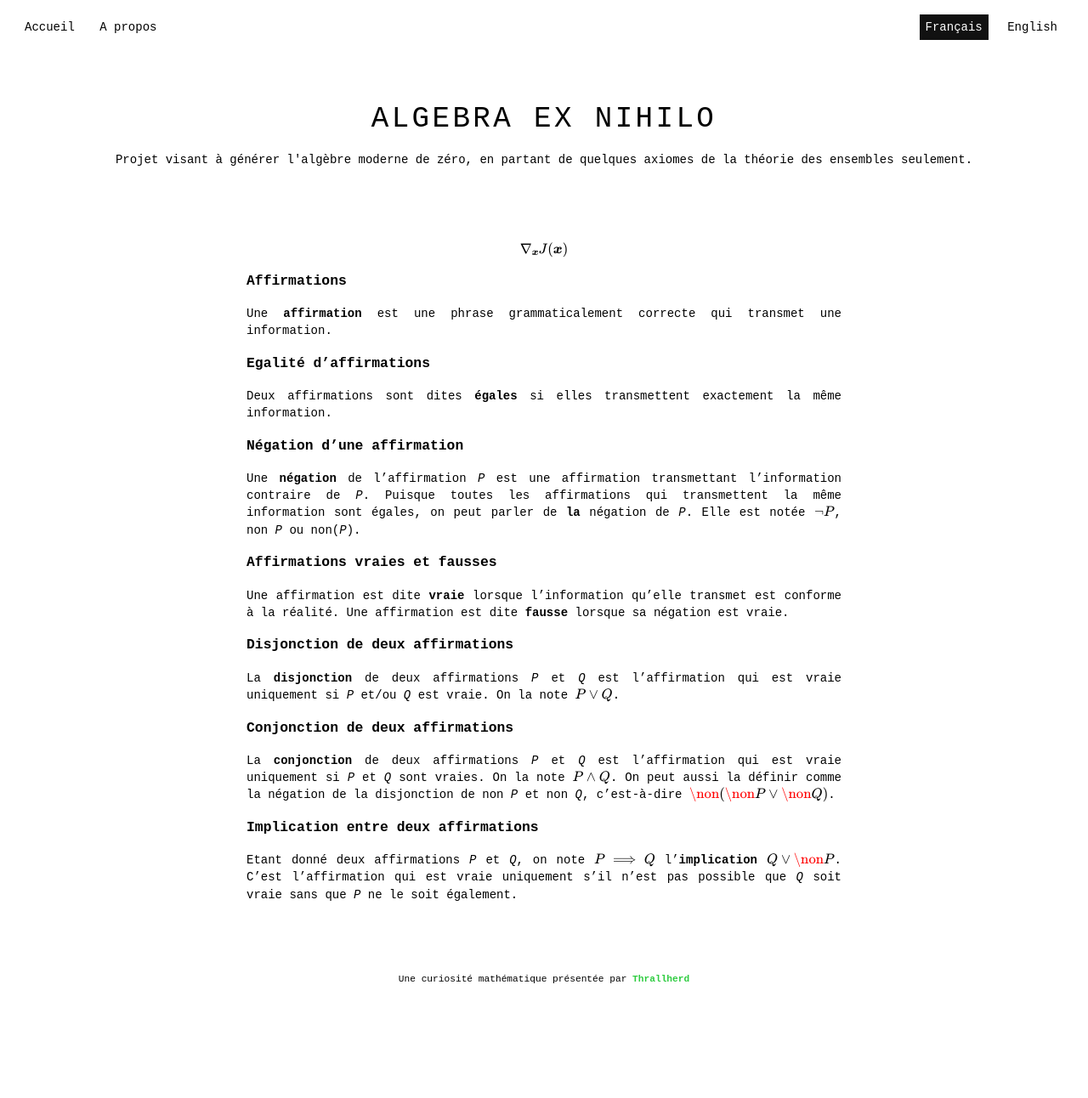
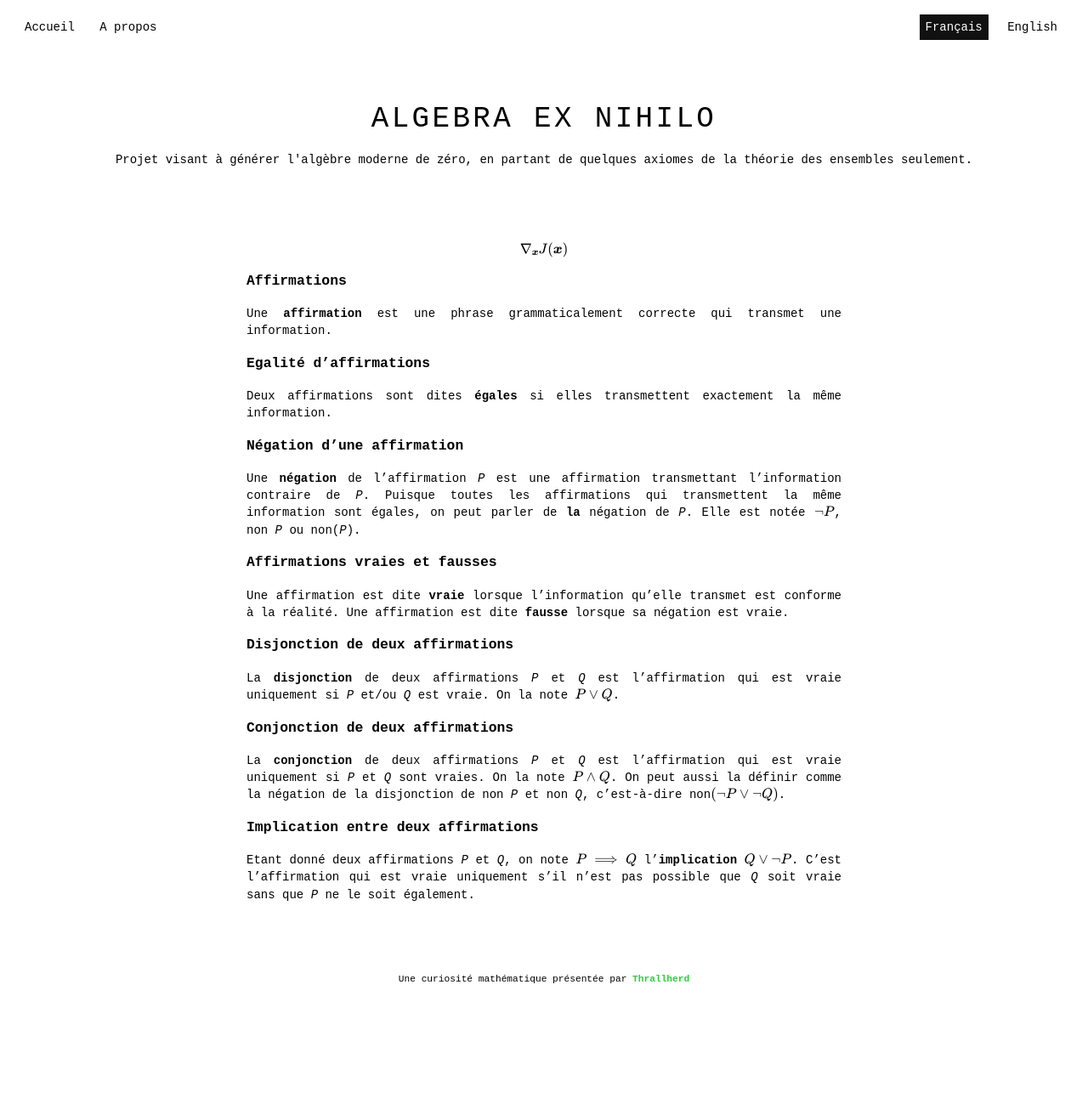
Before and after one commit to Thrallherd/AlgebraExNihilo, a Jekyll site: the page built from basic_def.md, in a window 1280 px wide. Shown: the whole page at 85% size. Built offline with Jekyll 4.4.1, drawn with Linux system fonts in a browser that asks for light colours; formulas are drawn with MathJax 3.

Commit message:
Update basic_def.md

```diff
--- a/basic_def.md
+++ b/basic_def.md
@@ -25,7 +25,7 @@ Une affirmation est dite **vraie** lorsque l'information qu'elle transmet est co
 La **disjonction** de deux affirmations _P_ et _Q_ est l'affirmation qui est vraie uniquement si _P_ et/ou _Q_ est vraie. On la note $$P \lor Q$$.
 
 ### Conjonction de deux affirmations
-La **conjonction** de deux affirmations _P_ et _Q_ est l'affirmation qui est vraie uniquement si _P_ et _Q_ sont vraies. On la note $$P \land Q$$. On peut aussi la définir comme la négation de la disjonction de non _P_ et non _Q_, c'est-à-dire $$\non (\non P \lor \non Q)$$.
+La **conjonction** de deux affirmations _P_ et _Q_ est l'affirmation qui est vraie uniquement si _P_ et _Q_ sont vraies. On la note $$P \land Q$$. On peut aussi la définir comme la négation de la disjonction de non _P_ et non _Q_, c'est-à-dire non$$(\neg P \lor \neg Q)$$.
 
 ### Implication entre deux affirmations
-Etant donné deux affirmations _P_ et _Q_, on note $$P \implies Q$$ l'**implication** $$Q \lor \non P$$. C'est l'affirmation qui est vraie uniquement s'il n'est pas possible que _Q_ soit vraie sans que _P_ ne le soit également.
+Etant donné deux affirmations _P_ et _Q_, on note $$P \implies Q$$ l'**implication** $$Q \lor \neg P$$. C'est l'affirmation qui est vraie uniquement s'il n'est pas possible que _Q_ soit vraie sans que _P_ ne le soit également.
```
